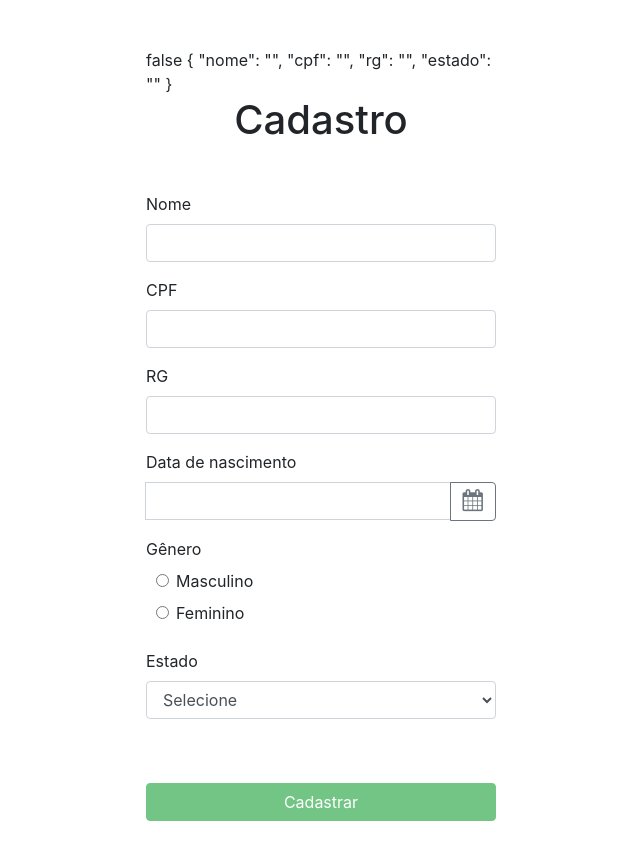
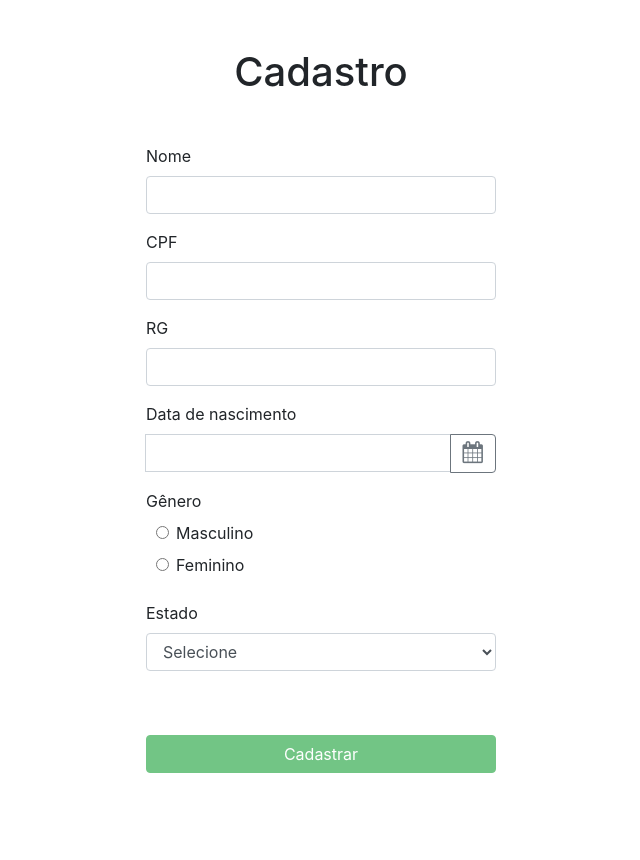
Before and after one commit to dustanisci/18-09-2018-NGMODEL-ANGULAR-6, an Angular app: page / in a window 1280 px wide. Shown: the top 860 px of the page, without its empty margins (319-959 px from the left). After the commit the page ends 821 px from the top, so only its background shows below. Built offline with nearby package versions, Linux system fonts and the light colour scheme; what angular2-text-mask would draw is missing.

Commit message:
Remoção do json

```diff
--- a/src/app/app.component.html
+++ b/src/app/app.component.html
@@ -2,8 +2,6 @@
   <div class="row">
 
     <form novalidate #form="ngForm" class="mt-5 col-12 col-sm-10 col-md-5 col-lg-4 mx-auto">
-      {{form.valid}}
-      {{form.value | json}}
       <h1 class="text-center mb-5">Cadastro</h1>
 
       <app-validator>
```
